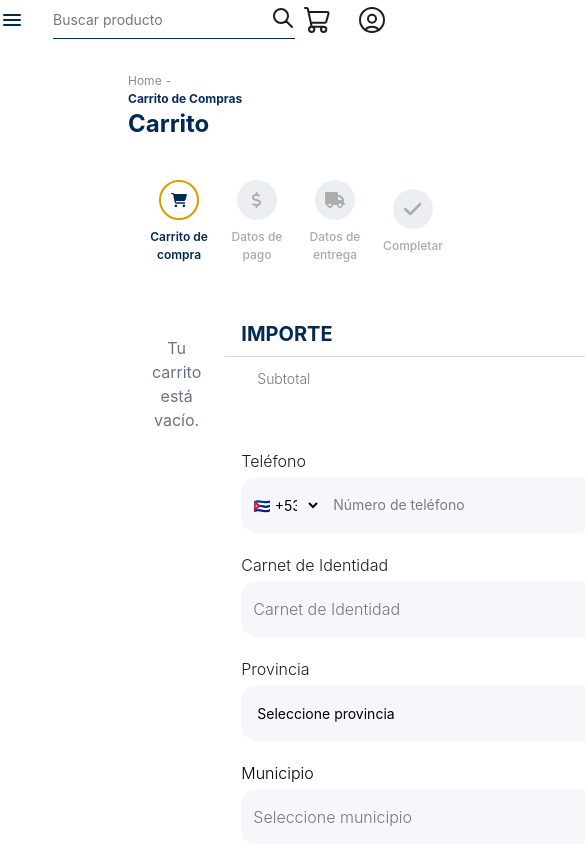
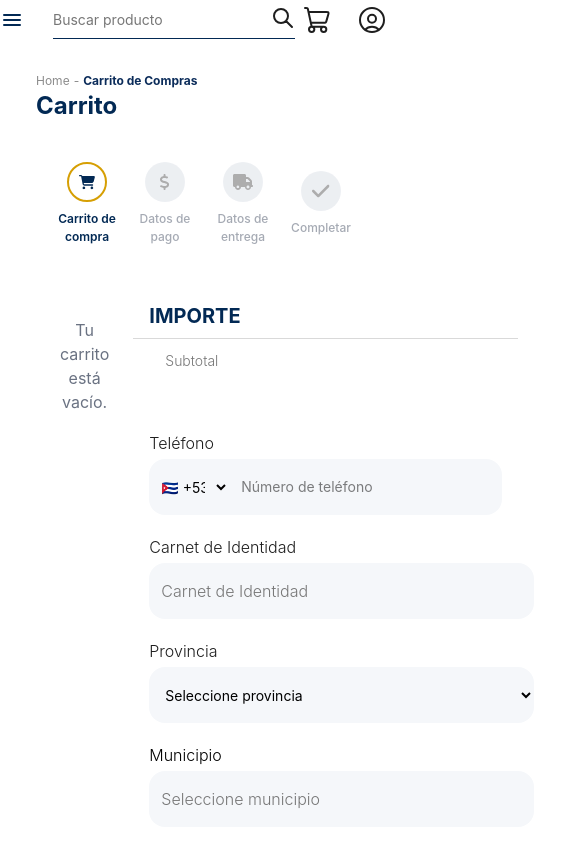
Before and after one commit to albesroger/Prueba-Fadiar, an Angular app in the folder Prueba-fadiar/: page /cart in a window 390 px wide. Shown: the top 844 px of the page, 585 px wide, since content can reach past the window. Built offline with nearby package versions, Linux system fonts and the light colour scheme.

Commit message:
ajustando margin

```diff
--- a/Prueba-fadiar/src/app/components/categoriaSeccion/categoriaSeccion.html
+++ b/Prueba-fadiar/src/app/components/categoriaSeccion/categoriaSeccion.html
@@ -1,7 +1,7 @@
 <section class="w-full bg-white px-4 sm:px-6 lg:px-[120px] py-10 sm:py-[60px]">
   <div class="max-w-[1200px] mx-auto flex flex-col">
     <!-- Títulos -->
-    <div class="mb-10 flex flex-row justify-center lg:justify-start">
+    <div class="mb-5 flex flex-row justify-center lg:justify-start">
       <div>
         <p class="text-xl text-primary mb-1">Entra y consulta</p>
         <h2 class="text-2xl leading-[38px] font-bold text-[#e0aa12]">
--- a/Prueba-fadiar/src/app/components/ofertasSeccion/ofertasSeccion.html
+++ b/Prueba-fadiar/src/app/components/ofertasSeccion/ofertasSeccion.html
@@ -1,5 +1,5 @@
-<section class="bg-background py-12 lg:py-16">
-  <div class="mx-48 max-w-6xl px-4 lg:px-0">
+<section class="bg-background pb-8 pt-2 lg:py-12">
+  <div class=" mx-20 lg:mx-48 max-w-6xl px-4 lg:px-0">
     <!-- Títulos -->
     <div class="mb-6">
       <p class="text-xl text-primary">No pierdas la Oportunidad!</p>
--- a/Prueba-fadiar/src/app/pages/cartPage/cartPage.html
+++ b/Prueba-fadiar/src/app/pages/cartPage/cartPage.html
@@ -1,4 +1,4 @@
-<div class="mx-28 px-4 lg:px-0 py-8">
+<div class=" mx-5 md:mx-10 lg:mx-28 px-4 lg:px-0 py-8">
   <!-- Rutas -->
   <app-breadcrumb></app-breadcrumb>
 
```
